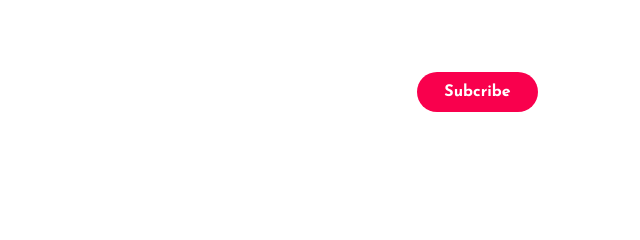
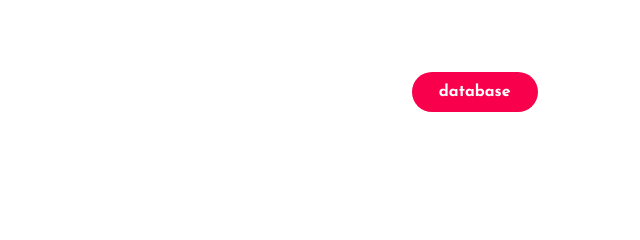
Before and after one commit to mandamyvn/portofolio, a plain HTML site: page index.html in a window 1280 px wide. Shown: the top 240 px of the page, 640-1280 px from the left. Drawn offline with Linux system fonts and the light colour scheme.

Commit message:
Update index.html

```diff
--- a/index.html
+++ b/index.html
@@ -27,7 +27,7 @@
         <li><a href="#">Skills</a></li>
         <li><a href="#">Contact Me</a></li>
       </ul>
-      <a href="http://manda.kesug.com/" class="btn">Subcribe</a>
+      <a href="http://manda.kesug.com/" class="btn">database</a>
     </nav>
     <div class="content">
       <h4>Hi, my name is</h4>
```
